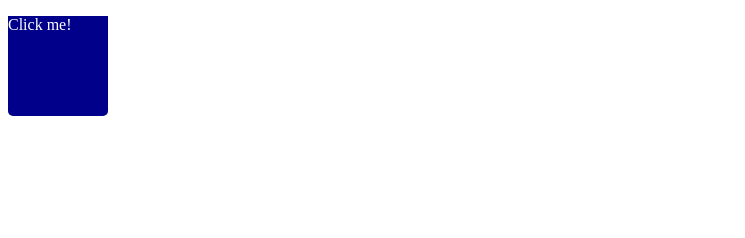
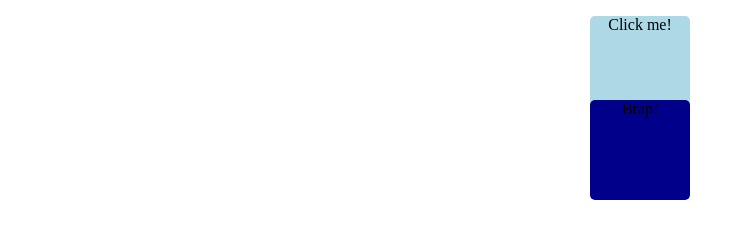
Before and after one commit to SMCallan/reg_clicks, a plain HTML site: page index.html in a window 1280 px wide. Both pictures are taken after a click on the element "Click me!". Shown: the whole page, without its empty margins (0-745 px from the left). Drawn offline with Linux system fonts and the light colour scheme.

Commit message:
Update index.html

```diff
--- a/index.html
+++ b/index.html
@@ -4,14 +4,27 @@
   <title>Clicking All Day</title>
   <style>
     div {
+      background-color: lightblue;
+      width: 100px;
+      height: 100px;
+      border-radius: 5px;
+      text-align: center;
+      margin: 0 auto;
+    }
+    p {
+      color: black;
+      text-align: center;
+    }
+    .popup {
       background-color: darkblue;
       width: 100px;
       height: 100px;
       border-radius: 5px;
-      autoclose: 5000;
-    }
-    p {
-      color: white;
+      position: absolute;
+      top: 100px;
+      left: 50%;
+      transform: translateX(-50%);
+      display: none;
     }
   </style>
 </head>
@@ -21,10 +34,13 @@
   </div>
   <script>
     function clickHandler() {
-      document.querySelector("p").style.color = "white";
-      document.querySelector("p").style.backgroundColor = "darkblue";
+      var popup = document.createElement("div");
+      popup.classList.add("popup");
+      popup.textContent = "Brap!";
+      document.body.appendChild(popup);
+      popup.style.display = "block";
       setTimeout(function() {
-        document.querySelector("p").style.display = "none";
+        popup.style.display = "none";
       }, 5000);
     }
     document.querySelector("div").addEventListener("click", clickHandler);
```
